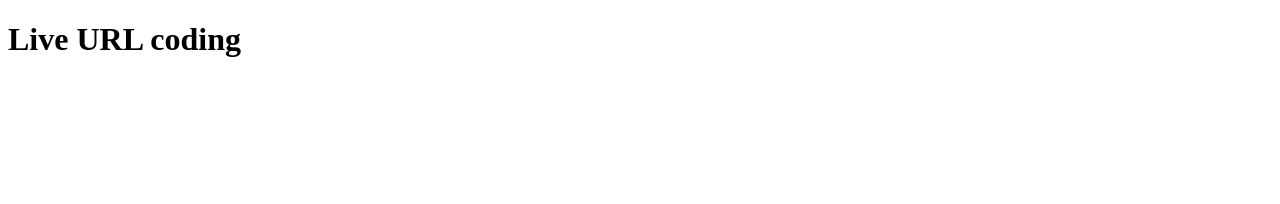
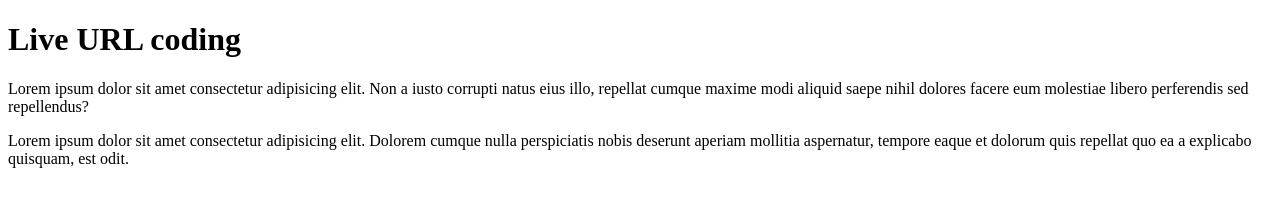
Before and after one commit to mehedihasan8/live_url, a plain HTML site: page index.html in a window 1280 px wide. Drawn offline with Linux system fonts and the light colour scheme.

Commit message:
added more line

```diff
--- a/index.html
+++ b/index.html
@@ -7,5 +7,7 @@
 </head>
 <body>
     <h1>Live URL coding</h1>
+    <p>Lorem ipsum dolor sit amet consectetur adipisicing elit. Non a iusto corrupti natus eius illo, repellat cumque maxime modi aliquid saepe nihil dolores facere eum molestiae libero perferendis sed repellendus?</p>
+    <p>Lorem ipsum dolor sit amet consectetur adipisicing elit. Dolorem cumque nulla perspiciatis nobis deserunt aperiam mollitia aspernatur, tempore eaque et dolorum quis repellat quo ea a explicabo quisquam, est odit.</p>
 </body>
 </html>
```
